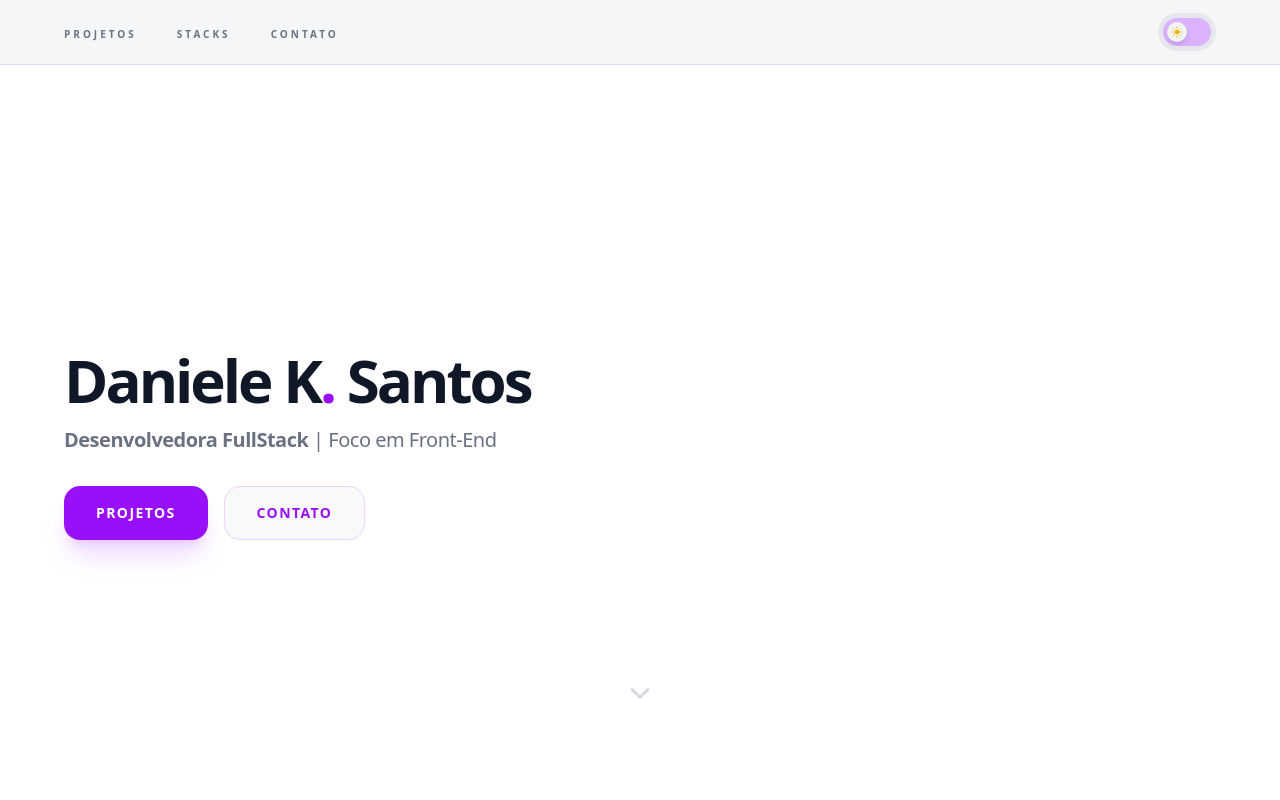
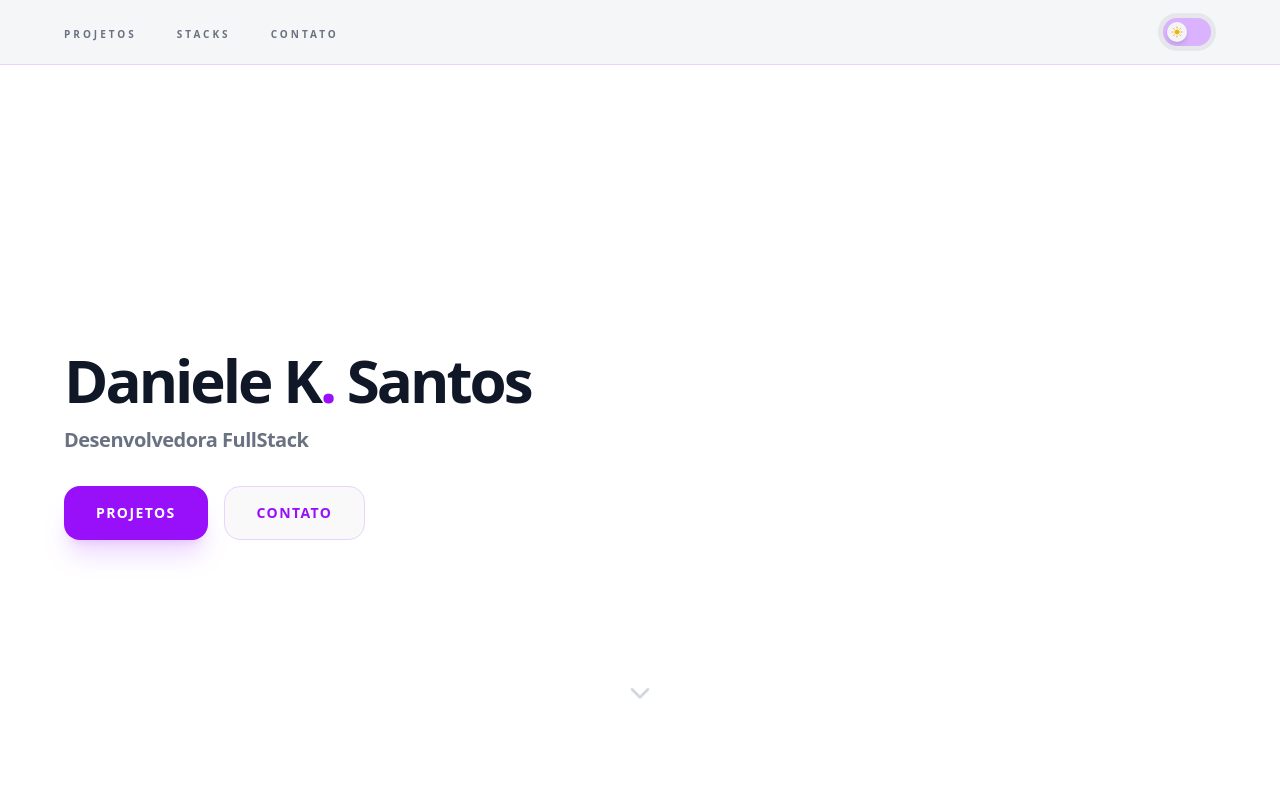
Before and after one commit to danieleksantos/danieleksantos.github.io, a React (Vite) app: page / in a window 1280 px wide. Shown: the top 800 px of the page. Built offline with nearby package versions, Linux system fonts and the light colour scheme.

Commit message:
update focus in frontend

```diff
--- a/src/components/Hero.tsx
+++ b/src/components/Hero.tsx
@@ -24,7 +24,6 @@ const Hero = () => {
               </h1>
               <h2 className="text-xl font-bold text-gray-500 dark:text-gray-500 mt-2 tracking-tight">
                 Desenvolvedora FullStack{' '}
-                <span className="font-light">| Foco em Front-End</span>
               </h2>
             </header>
 
```
Also changed, not shown: 1 other file (tests, documents, lock files or other folders).
